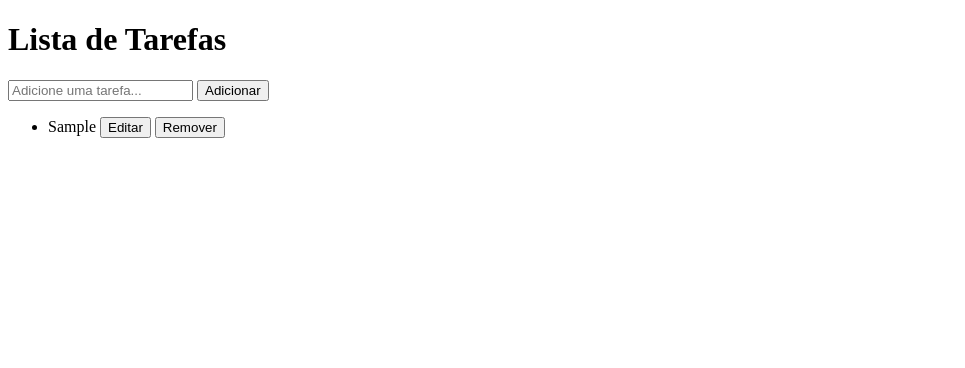
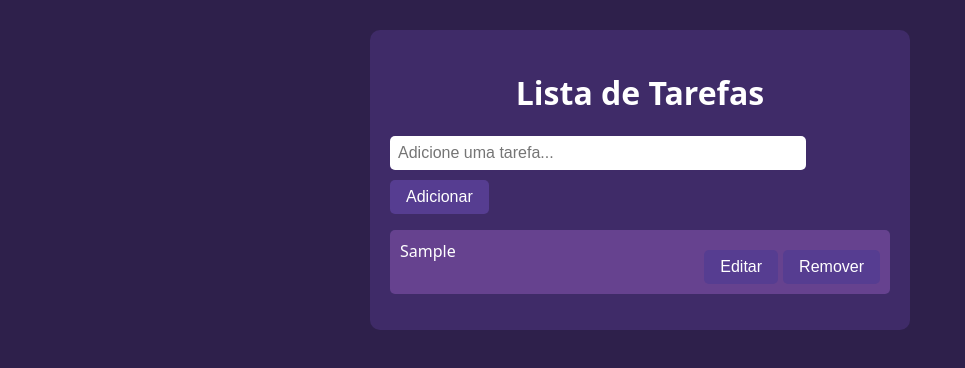
Before and after one commit to dalessandrosantos/To-Do-List, a plain HTML site: page index.html in a window 1280 px wide. Both pictures are taken after typing "Sample" into the empty fields and a click on the button "Adicionar". Shown: the whole page, without its empty margins (0-965 px from the left). Drawn offline with Linux system fonts and the light colour scheme.

Commit message:
finalizado

```diff
--- a/script.js
+++ b/script.js
@@ -4,9 +4,12 @@ const taskInput = document.getElementById("taskInput");
 function addTask() {
     const taskText = taskInput.value.trim();
     if (taskText !== "") {
+
+        const maxText = taskText.substring(0, 35)
+
         const li = document.createElement("li");
         li.innerHTML = `
-        <span>${taskText}</span>
+        <span>${maxText}</span>
         <button class="editButton" onClick="editTask(this)">Editar</button>
         <button class="deleteButton" onClick="deleteTask(this)">Remover</button>
         `;
@@ -14,3 +17,18 @@ function addTask() {
         taskInput.value = "";
     }
 }
+
+function editTask(button) {
+    const li = button.parentElement;
+    const span = li.querySelector("span");
+    const newText = prompt("Editar tarefa:", span.textContent);
+    if (newText !== null && newText.trim() !== "") {
+        span.textContent = newText.trim();
+    }
+}
+
+function deleteTask(button) {
+    const li = button.parentElement;
+
+taskList.removeChild(li);
+}
--- a/style.css
+++ b/style.css
@@ -1 +1,69 @@
 @charset "UTF-8";
+
+body {
+    background-color: #2e204b;
+    color: #fff;
+    font-family:system-ui, -apple-system, BlinkMacSystemFont, 'Segoe UI', Roboto, Oxygen, Ubuntu, Cantarell, 'Open Sans', 'Helvetica Neue', sans-serif;
+    margin: 0;
+    padding: 0;
+}
+
+.container {
+    max-width: 500px;
+    margin: 30px auto;
+    padding: 20px;
+    background-color: #3f2b68;
+    border-radius: 10px;
+}
+
+h1 {
+    text-align: center;
+}
+
+input {
+    width: 80%;
+    padding: 8px;
+    font-size: 16px;
+    border: none;
+    border-radius: 5px;
+    align-items: center;
+    justify-content: center;
+}
+
+button {
+    padding: 8px 16px;
+    font-size: 16px;
+    background-color: #563d91;
+    color: #fff;
+    border: none;
+    border-radius: 5px;
+    cursor: pointer;
+    margin-top: 10px;
+}
+
+ul {
+    list-style-type: none;
+    padding: 0;
+}
+
+li {
+    padding: 10px;
+    background-color: #66428f;
+    margin-bottom: 5px;
+    border-radius: 5px;
+    display: flex;
+    justify-content: space-between
+}
+
+li:hover {
+    background-color: #7a50ab;
+}
+
+li span {
+    flex: 1;
+    text-align: left;
+}
+
+.deleteButton {
+    margin-left: 5px;
+}
```
